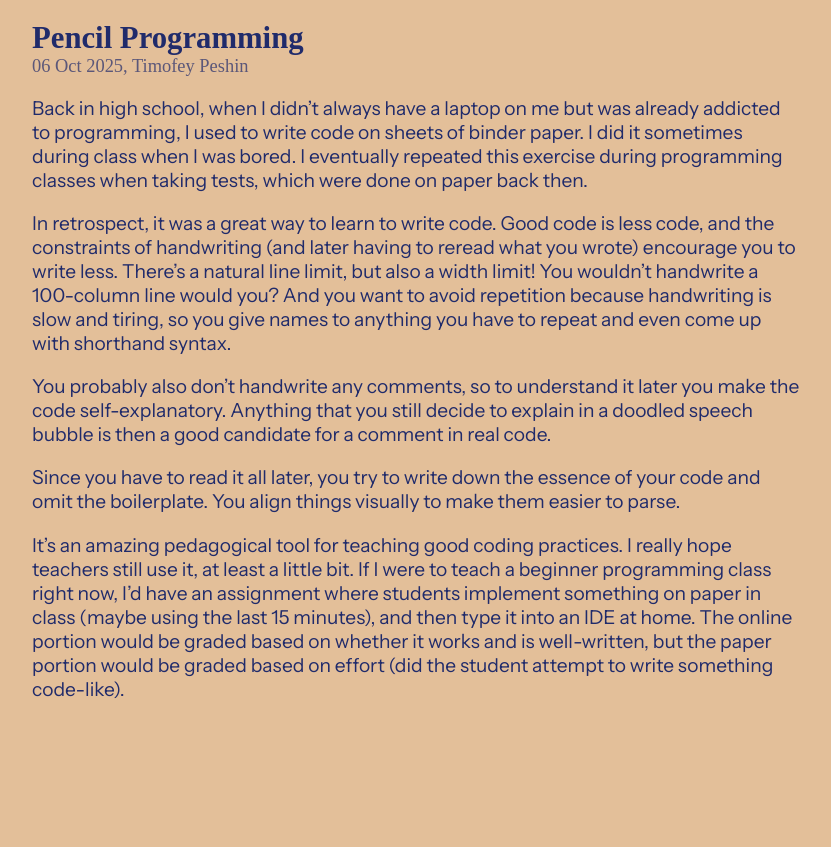
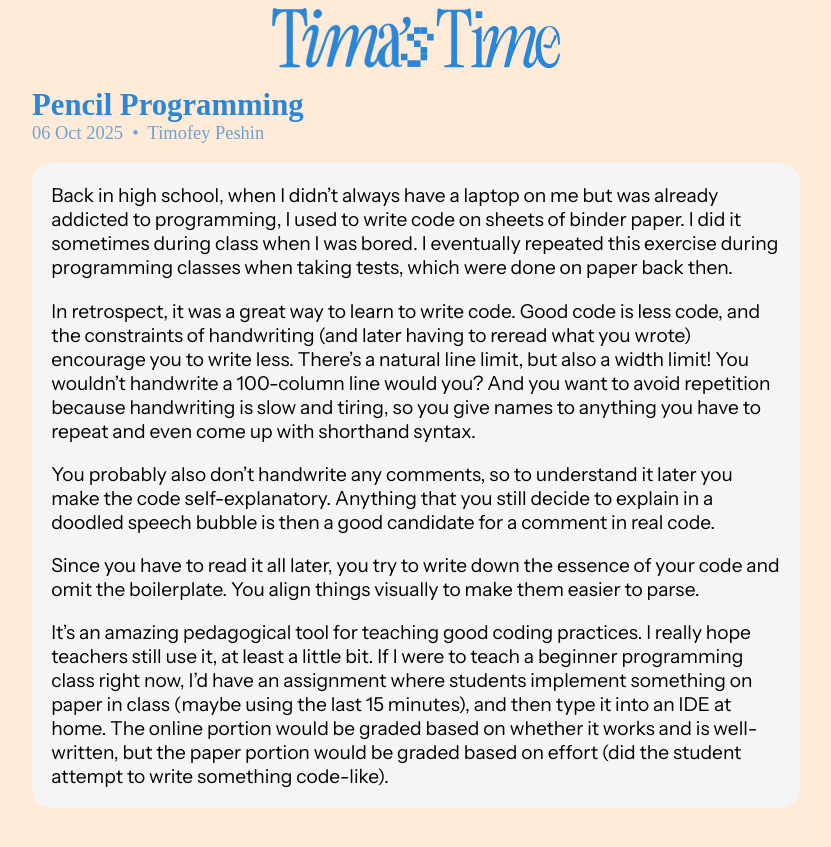
Before and after one commit to timoffex/timoffex.github.io, a Jekyll site: the page built from blog/_posts/2025-10-06-pencil-programming.md, in a window 1280 px wide. Shown: the top 847 px of the page, without its empty margins (224-1055 px from the left). Built offline with Jekyll 4.4.1, drawn with Linux system fonts in a browser that asks for light colours; some web fonts are replaced; our own code applies the rules of GitHub Pages for plain Markdown files.

Commit message:
improve styling

```diff
--- a/_layouts/default.html
+++ b/_layouts/default.html
@@ -10,12 +10,19 @@
         <link href="https://fonts.googleapis.com/css2?family=Inria+Serif:ital,wght@0,300;0,400;0,700;1,300;1,400;1,700&family=Instrument+Sans:ital,wght@0,400..700;1,400..700&display=swap" rel="stylesheet">
     </head>
     <body>
+        <nav>
+            <a class="home-link" href="/">
+                <img class="home-link__img" src="{% link assets/TimasTime.svg %}">
+            </a>
+        </nav>
         <main>
             <div class="title">
                 <h1 class="title__name">{{ page.title }}</h1>
                 {% if page.date %}
                     <div class="title__date">
-                        {{ page.date | date_to_string }}, Timofey Peshin
+                        {{ page.date | date_to_string }}
+                        &nbsp;&bull;&nbsp;
+                        Timofey Peshin
                     </div>
                 {% endif %}
             </div>
--- a/_layouts/post.html
+++ b/_layouts/post.html
@@ -2,4 +2,4 @@
 layout: default
 ---
 
-<article>{{ content }}</article>
+<article class="post">{{ content }}</article>
--- a/css/styles.css
+++ b/css/styles.css
@@ -1,11 +1,13 @@
 :root {
-    --color-bg: #e3bf99;
-    --color-fg: #202b6b;
+    --color-bg: #ffebd7; /* e3bf99 */
+    --color-fg: #2a86d9; /* 202b6b */
     --color-fg-lighter: color-mix(
         in srgb,
         var(--color-fg) 70%,
         var(--color-bg)
     );
+    --color-bg-post: #f5f5f5;
+    --color-fg-post: black;
 
     font-family: "Instrument Sans", sans-serif;
     font-size: 1.2rem;
@@ -18,17 +20,46 @@ main {
     margin: 0 auto;
 }
 
+.home-link {
+    display: block;
+    margin: 0 auto;
+    width: 15rem;
+}
+.home-link__img {
+    display: block;
+    width: 100%;
+}
+
 .title {
     font-family: "Inria Serif", serif;
     font-size: 1.6em;
+    letter-spacing: -7%;
 }
-
 .title__name {
     font-size: 1em;
     margin-bottom: 0;
 }
-
 .title__date {
     color: var(--color-fg-lighter);
     font-size: 0.6em;
 }
+
+.post {
+    color: var(--color-fg-post);
+    background-color: var(--color-bg-post);
+    border-radius: 20px;
+
+    /*
+     * If we set the top/bottom padding to 0, the p element margins collapse and
+     * there is no space at the top and bottom of the post element. But if we
+     * set it to 1em, then the p element margins don't collapse and increase
+     * the space too much.
+     */
+    padding: 1px 1em;
+    margin: 1em 0;
+}
+
+.post p {
+    /* This is the browser default, here for clarity. */
+    margin: 1em 0;
+}
```
Also changed, not shown: assets/TimasTime.svg (added).
